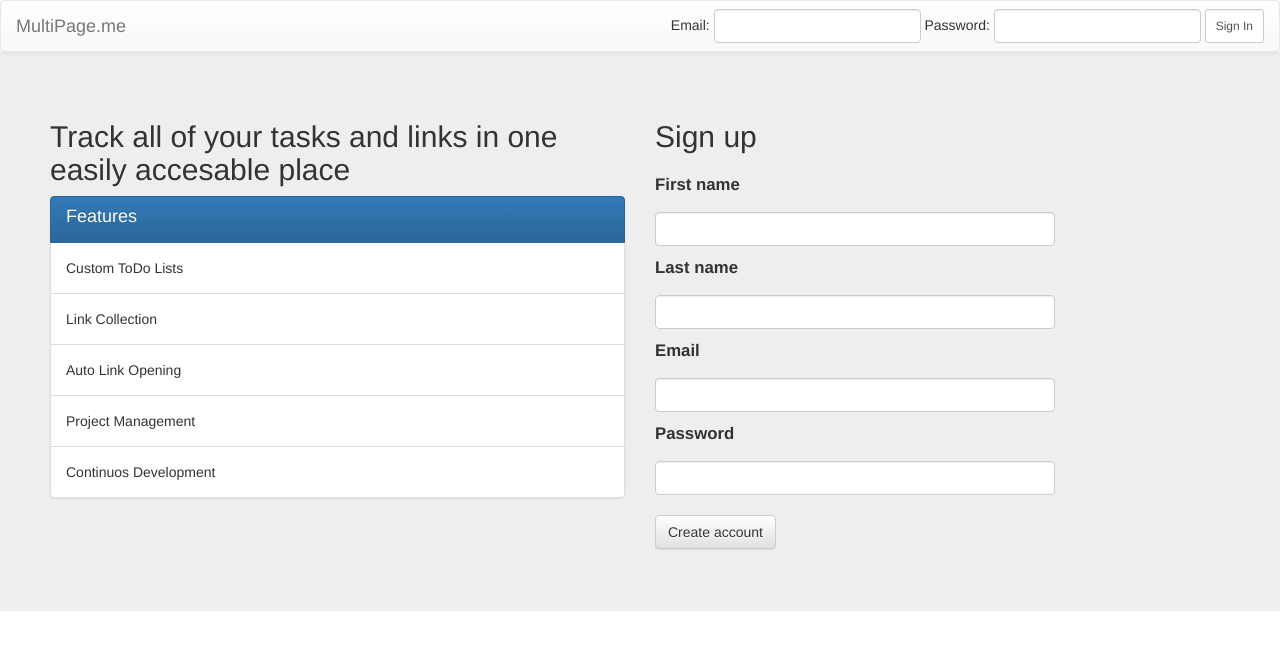
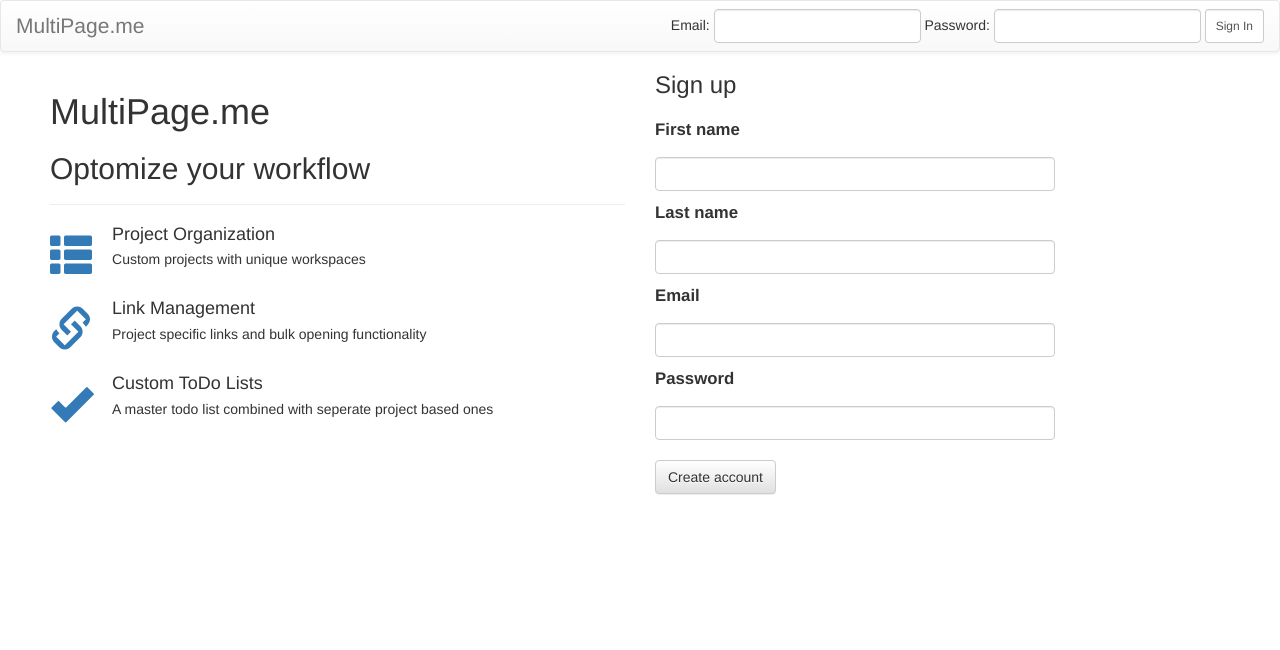
Before and after one commit to BishopJustice/MultiPage, a Flask app: page / in a window 1280 px wide. Shown: the top 650 px of the page. Run offline with Flask 2, Linux system fonts and the light colour scheme; some libraries are stand-ins or nearby versions.

Commit message:
Moved open link function into JS, cleaned up home page

```diff
--- a/app/__init__.py
+++ b/app/__init__.py
@@ -1,7 +1,9 @@
 from flask import Flask
 from flask_sqlalchemy import SQLAlchemy
 
+
 app = Flask(__name__)
+
 app.config.from_object('config')
 db = SQLAlchemy(app)
 
--- a/app/static/functions.js
+++ b/app/static/functions.js
@@ -13,3 +13,19 @@ function check_project_len(){
         alert("Project names must be under 50 characters. Please try again.");
     }
 }
+
+function open_links(){
+    it = document.getElementsByClassName("url")
+    console.log(it.href)
+    var urls = []
+    for (each in it){
+        item = it[each].href;
+        if (item){
+        urls.push(item);
+        }
+    }
+    for (url in urls){
+        console.log(urls[url]);
+        window.open(urls[url]);
+    }
+}
--- a/app/static/styles.css
+++ b/app/static/styles.css
@@ -39,7 +39,21 @@ form label {
     margin-bottom: 0px
 }
 
+.glyphicon {
+    font-size: 3em;
+}
 
+.jumbotron{
+    padding-top: 30px;
+}
+
+.navbar-brand{
+    font-size: 1.5em;
+}
+
+#error{
+    display: none;
+}
  /*
 form input#name,
 form input#email,
--- a/app/templates/home.html
+++ b/app/templates/home.html
@@ -5,30 +5,51 @@
         {{ signin_form.hidden_tag() }}
         Email:
         {{ signin_form.email(class_="form-control") }}
-
         Password:
         {{ signin_form.password(class_="form-control") }}
         {{ signin_form.submit(class_="form-control btn-sm") }}
     </form>
 {% endblock %}
 {% block content %}
-    <div class="jumbotron">
         <div class="row">
             <div class="col-md-6">
-                <h2>Track all of your tasks and links in one easily accesable place</h2>
-                <div class="list-group">
-                    <a href="#" class="list-group-item active">
-                        <h4 class="list-group-item-heading">Features</h4>
+                <div class="page-header">
+                    <h1>MultiPage.me</h1>
+                    <h2>Optomize your workflow</h2>
+                </div>
+
+                <div class="media">
+                    <div class="media-left media-middle">
+                        <a href="#">
+                            <span class="glyphicon glyphicon-th-list" ></span>
                         </a>
-                    <li class="list-group-item">Custom ToDo Lists</li>
-                    <li class="list-group-item">Link Collection</li>
-                    <li class="list-group-item">Auto Link Opening</li>
-                    <li class="list-group-item">Project Management</li>
-                    <li class="list-group-item">Continuos Development</li>
+                    </div>
+                    <div class="media-body media-right">
+                        <h4 class="media-heading">Project Organization</h4>
+                        <p>Custom projects with unique workspaces</p>
+                    </div><br>
+                    <div class="media-left media-middle">
+                        <a href="#">
+                            <span class="glyphicon glyphicon-link" ></span>
+                        </a>
+                    </div>
+                    <div class="media-body media-right">
+                        <h4 class="media-heading">Link Management</h4>
+                        <p>Project specific links and bulk opening functionality</p>
+                    </div><br>
+                    <div class="media-left media-middle">
+                        <a href="#">
+                            <span class="glyphicon glyphicon-ok" ></span>
+                        </a>
+                    </div>
+                    <div class="media-body media-right">
+                        <h4 class="media-heading">Custom ToDo Lists</h4>
+                        <p>A master todo list combined with seperate project based ones</p>
+                    </div>
                 </div>
             </div>
             <div class="col-md-6">
-                <h2>Sign up</h2>
+                <h3>Sign up</h3>
 
                 {% for message in signup_form.firstname.errors %}
                     <div class="flash">{{ message }}</div>
@@ -67,6 +88,8 @@
                     {{ signup_form.submit(class_="btn btn-default") }}
                 </form>
             </div>
-            <div>
         </div>
+
+
+
         {% endblock %}
--- a/app/views.py
+++ b/app/views.py
@@ -14,7 +14,7 @@ def index():
             signin_form = SigninForm()
             return render_template('home.html', signup_form=signup_form, signin_form=signin_form)
         except:
-            return("Email is not in session")
+            return redirect(url_for('signout'))
 
     user = db.session.query(User).filter_by(email = session['email']).first()
     if user is None:
@@ -23,7 +23,7 @@ def index():
             signin_form = SigninForm()
             return render_template('home.html', signup_form=signup_form, signin_form=signin_form)
         except:
-            return("User is None")
+            return redirect(url_for('signout'))
 
     projects = db.session.query(Project).filter_by(uid=user.uid).all()
     items = db.session.query(Item).filter_by(uid=user.uid, state="Open").all()
@@ -85,14 +85,14 @@ def signin():
     form = SigninForm()
 
     if request.method == 'POST':
-      if form.validate() == False:
-        return render_template('signin.html', form=form)
-      else:
-        session['email'] = form.email.data
+        if form.validate() == False:
+            return render_template('signin.html', form=form)
+        else:
+            session['email'] = form.email.data
         return redirect(url_for('index'))
 
     elif request.method == 'GET':
-      return redirect(url_for('index'))
+        return redirect(url_for('index'))
 
 @app.route('/signout')
 def signout():
@@ -167,14 +167,6 @@ def add_link():
     db.session.commit()
     return redirect(request.referrer)
 
-
-@app.route('/open_links/<int:pid>', methods=['POST'])
-def open_links(pid):
-    links = db.session.query(Link).filter_by(pid=pid).all()
-    for each in links:
-        webbrowser.open(each.url)
-    return redirect(request.referrer)
-
 @app.route('/delete_link/<int:id>', methods=['POST'])
 def delete_link(id):
     link = db.session.query(Link).filter_by(id=id).one()
```
Also changed, not shown: app/templates/project.html (+5 -5 lines). Lines whose indentation alone changed are shown as unchanged.
